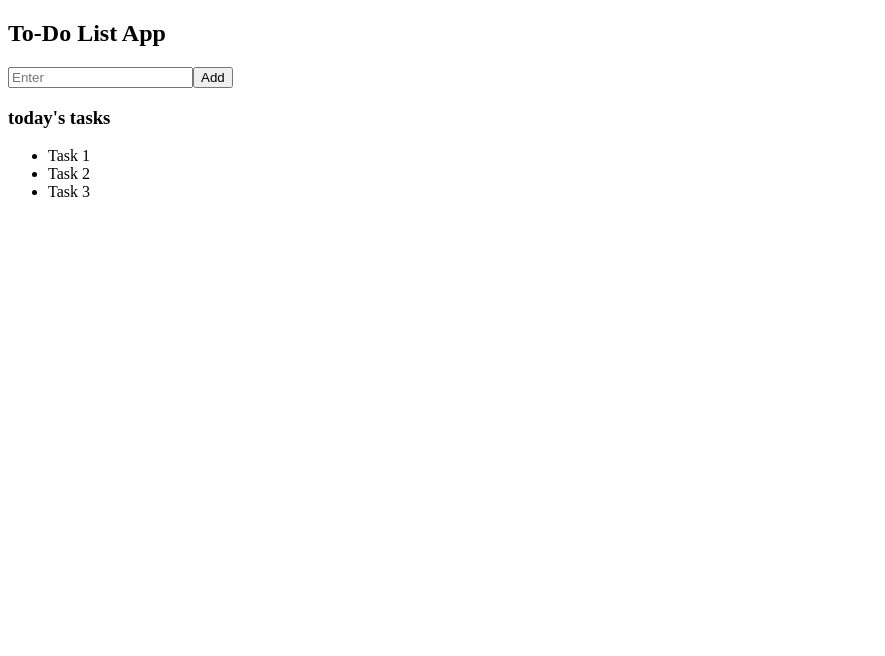
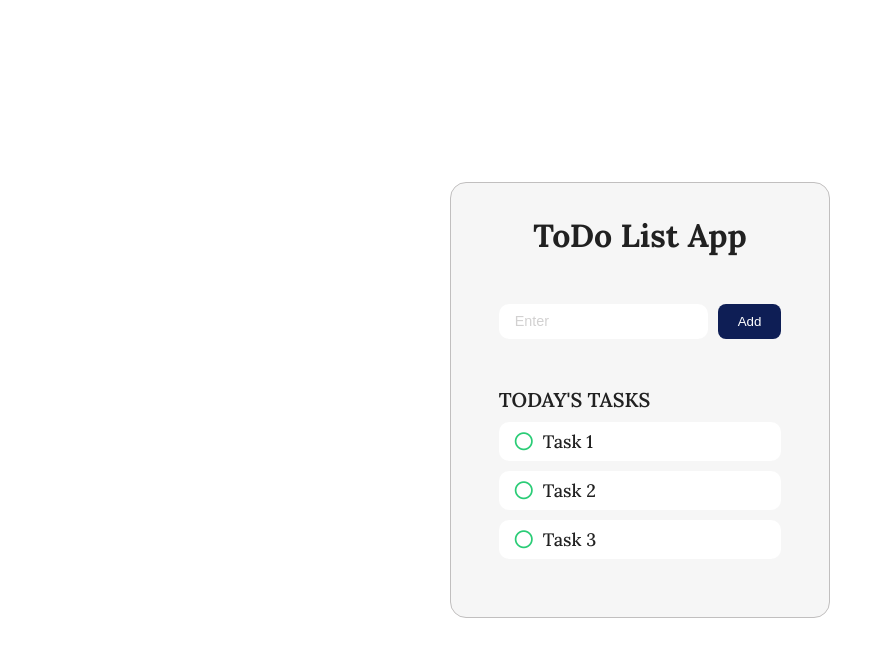
Before and after one commit to devchsykas/Dive-Africa, a React (Vite) app in the folder todo-react-app/: page / in a window 1280 px wide. Shown: the top 656 px of the page, without its empty margins (0-885 px from the left). Built offline with nearby package versions, Linux system fonts and the light colour scheme.

Commit message:
`Added Font Awesome icons and updated styles for Todo List App`

```diff
--- a/todo-react-app/index.html
+++ b/todo-react-app/index.html
@@ -5,6 +5,10 @@
     <link rel="icon" type="image/svg+xml" href="/vite.svg" />
     <meta name="viewport" content="width=device-width, initial-scale=1.0" />
     <title>To Do App</title>
+    <script
+      src="https://kit.fontawesome.com/f550ae26e1.js"
+      crossorigin="anonymous"
+    ></script>
   </head>
   <body>
     <div id="root"></div>
--- a/todo-react-app/src/App.css
+++ b/todo-react-app/src/App.css
@@ -0,0 +1,108 @@
+/* Fonts */
+@import url("https://fonts.googleapis.com/css2?family=Lora:ital,wght@0,400..700;1,400..700&display=swap");
+
+/* Variables */
+:root {
+  /* Colors */
+  --bg-color: #ffffff;
+  --primary-color: #f6f6f6;
+  --text-color: #212121;
+  --button-bg-color: #0e1e55;
+  --button-text-color: #ffffff;
+  --circle-border-color: #2acc76;
+  /* Fonts */
+  --font-lora: "Lora", serif;
+}
+
+* {
+  margin: 0;
+  padding: 0;
+  box-sizing: border-box;
+}
+
+body {
+  font-family: var(--font-lora);
+  font-weight: 400;
+  font-size: 1rem;
+  background-color: var(--bg-color);
+  color: var(--text-color);
+  display: flex;
+  justify-content: center;
+  align-items: center;
+  height: 100vh;
+}
+
+.todo-container {
+  max-width: 800px;
+  padding: 2rem;
+  background-color: var(--primary-color);
+  border-radius: 1rem;
+  border: 1px solid rgb(193, 191, 191);
+}
+
+.todo-title {
+  margin-bottom: 2rem;
+  text-align: center;
+  font-weight: 700;
+  font-size: 2rem;
+}
+
+.todo-input-container {
+  display: flex;
+  gap: 0.625rem;
+  padding: 1rem;
+  margin-bottom: 1rem;
+}
+
+.todo-input {
+  background-color: var(--bg-color);
+  border: none;
+  border-radius: 0.625rem;
+  padding: 0.5rem 1rem;
+}
+
+.todo-input::placeholder {
+  color: rgba(191, 190, 190, 0.7);
+  font-size: 0.9rem;
+}
+
+.todo-add-btn {
+  background-color: var(--button-bg-color);
+  color: var(--button-text-color);
+  border: none;
+  border-radius: 0.5rem;
+  padding: 0.625rem 1.25rem;
+  cursor: pointer;
+}
+
+.todo-list-container {
+  padding: 1rem;
+  display: flex;
+  flex-direction: column;
+}
+
+.todo-list-title {
+  text-transform: uppercase;
+  font-weight: 600;
+  font-size: 1.25rem;
+  margin-bottom: 0.625rem;
+}
+
+.todo-list {
+  list-style-type: none;
+}
+
+.todo-list-item {
+  background-color: var(--bg-color);
+  border: none;
+  border-radius: 0.625rem;
+  padding: 0.5rem 1rem;
+  margin-bottom: 0.625rem;
+  font-size: 1.125rem;
+  font-weight: 500;
+}
+
+.fa-regular.fa-circle {
+  color: var(--circle-border-color);
+  margin-right: 0.625rem;
+}
--- a/todo-react-app/src/App.jsx
+++ b/todo-react-app/src/App.jsx
@@ -5,17 +5,26 @@ function App() {
   return (
     <Fragment>
       <section className="todo-container">
-        <h1>To-Do List App</h1>
-        <div className="todo-input">
-          <input type="text" placeholder="Enter"></input>
-          <button>Add</button>
+        <h1 className="todo-title">ToDo List App</h1>
+        <div className="todo-input-container">
+          <input className="todo-input" type="text" placeholder="Enter"></input>
+          <button className="todo-add-btn">Add</button>
         </div>
         <div className="todo-list-container">
           <h3 className="todo-list-title">today's tasks</h3>
           <ul className="todo-list">
-            <li className="todo-list-item">Task 1</li>
-            <li className="todo-list-item">Task 2</li>
-            <li className="todo-list-item">Task 3</li>
+            <li className="todo-list-item">
+              <i className="fa-regular fa-circle"></i>
+              Task 1
+            </li>
+            <li className="todo-list-item">
+              <i className="fa-regular fa-circle"></i>
+              Task 2
+            </li>
+            <li className="todo-list-item">
+              <i className="fa-regular fa-circle"></i>
+              Task 3
+            </li>
           </ul>
         </div>
       </section>
```
